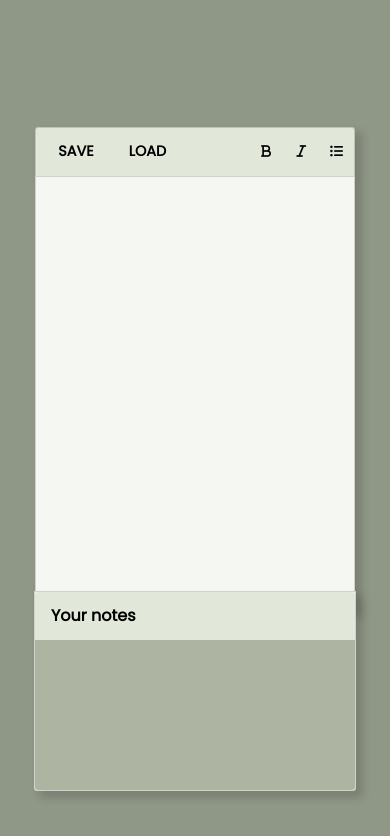
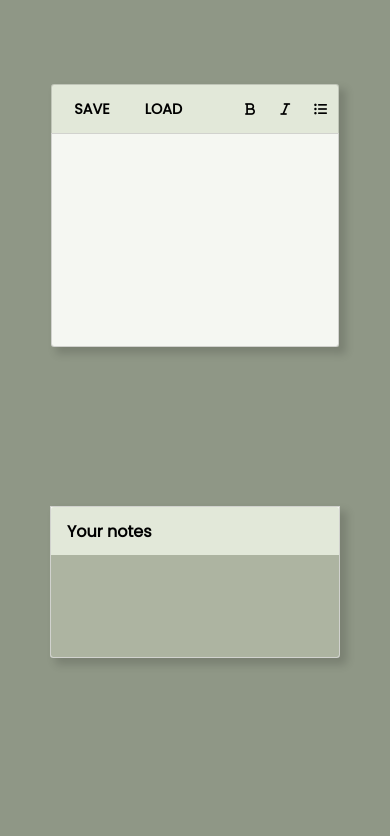
Before and after one commit to grzegorczykdev/text-editor, a plain HTML site: page index.html in a window 390 px wide. Drawn offline with Linux system fonts and the light colour scheme.

Commit message:
text-editor-finished

```diff
--- a/styles/style.css
+++ b/styles/style.css
@@ -175,9 +175,22 @@ button {
 
 @media only screen and (max-width: 600px) {
     .editor, .notes {
-        width: 20rem;
+        width: 18rem;
+    }
+    .editor {
+        top: 10%;
+    }
+    .editor__content {
+        height: 180px;
+        font-size: 0.8rem;
     }
     .info {
-        font-size: 1.1rem;
+        font-size: 0.8rem;
+        top: 1%;
+    }
+    .notes {
+        height: 150px;
+        top: 60%;
+        overflow: hidden;
     }
 }
```
